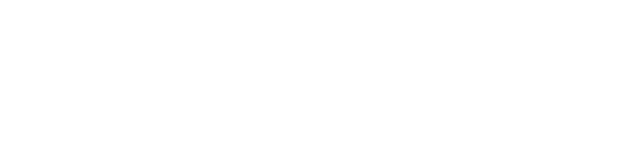
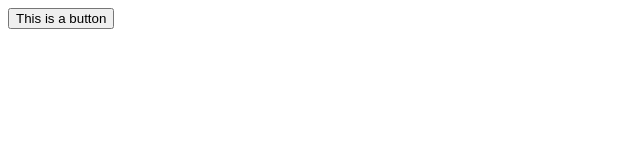
Before and after one commit to zoubingwu/build-your-own-observable, a website built with Parcel: page index.html in a window 1280 px wide. Shown: the whole page, without its empty margins (0-640 px from the left). Built offline with nearby package versions, Linux system fonts and the light colour scheme.

Commit message:
update index.html

```diff
--- a/index.html
+++ b/index.html
@@ -7,6 +7,7 @@
   <title>Build your own observable</title>
 </head>
 <body>
+  <button id="button">This is a button</button>
   <script src="./src/index.js"></script>
 </body>
 </html>
```
